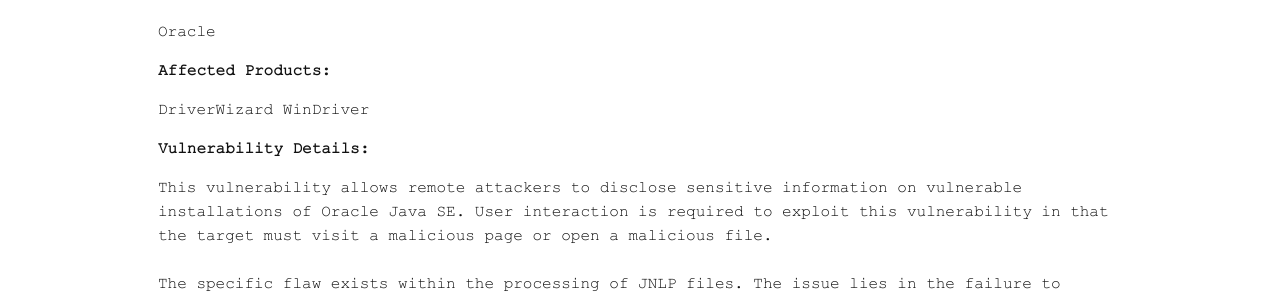
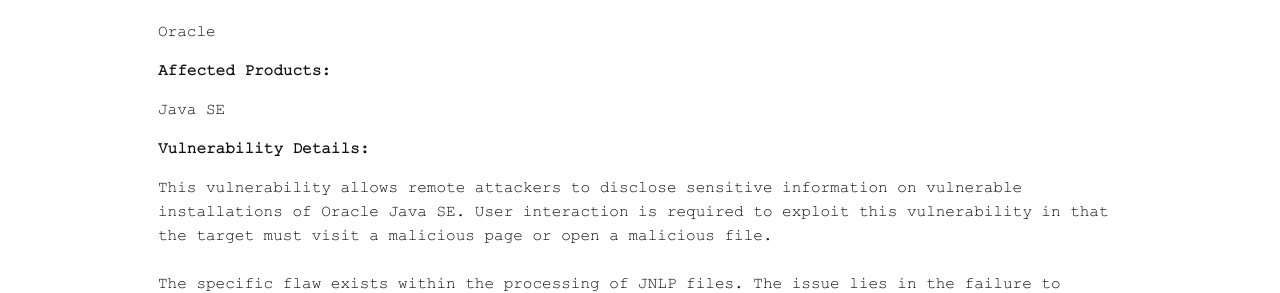
Before and after one commit to sourceincite/sourceincite.github.io, a Jekyll site: the page built from advisories/src-2017-0028.md, in a window 1280 px wide. Shown: the part 427-720 px from the top of the page. Built offline with Jekyll 4.4.1, drawn with Linux system fonts in a browser that asks for light colours.

Commit message:
published oracle java se xxe advisory and poc

```diff
--- a/advisories/src-2017-0028.md
+++ b/advisories/src-2017-0028.md
@@ -7,7 +7,7 @@
 CVSSrating: 6.8
 CVSSscore: (AV:N/AC:M/Au:N/C:P/I:P/A:P)
 vendor: Oracle
-affected: DriverWizard WinDriver
+affected: Java SE
 timeline: [
 2017-06-07 – Verified and sent to Oracle,
 2017-09-17 – Coordinated public release of advisory
```
